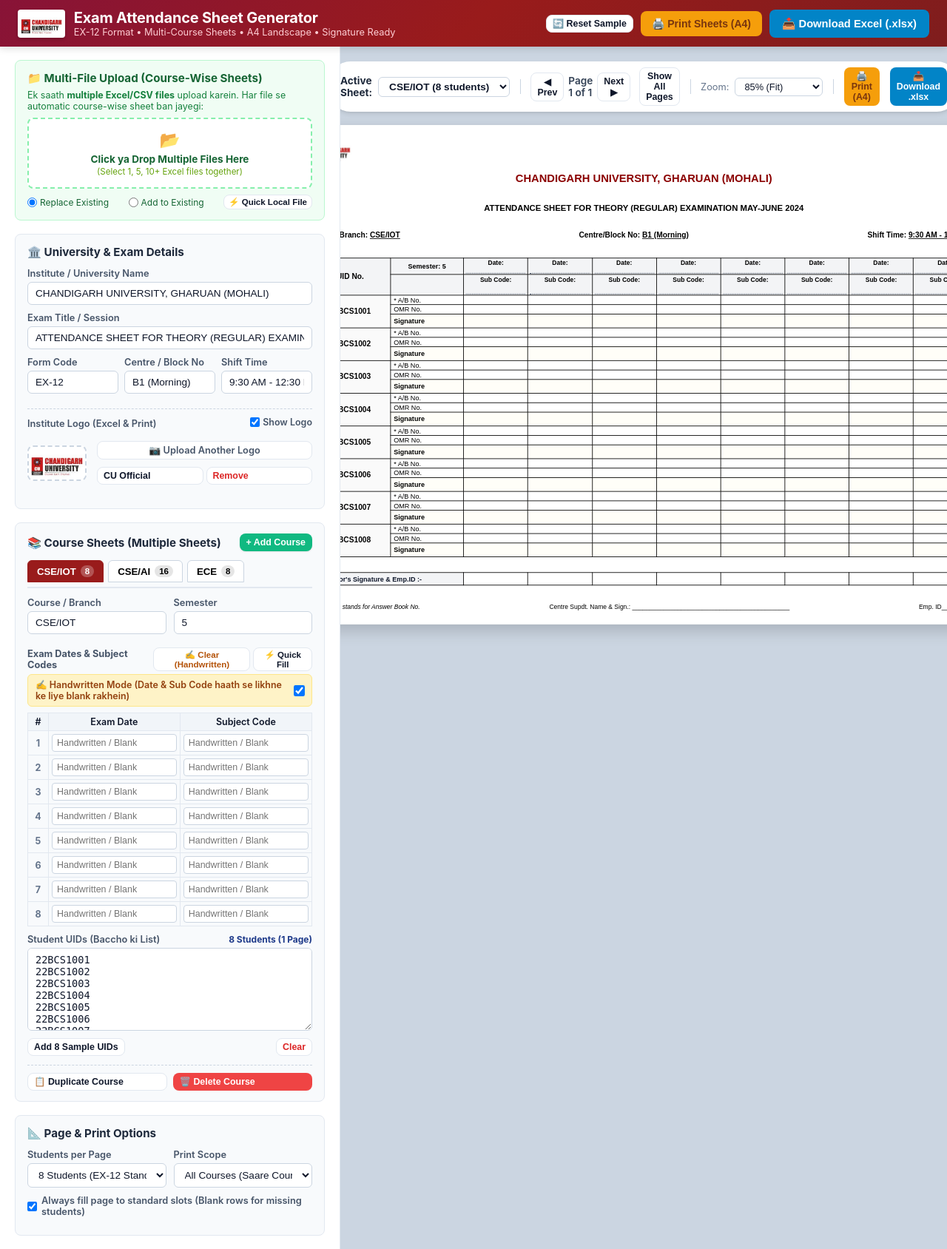
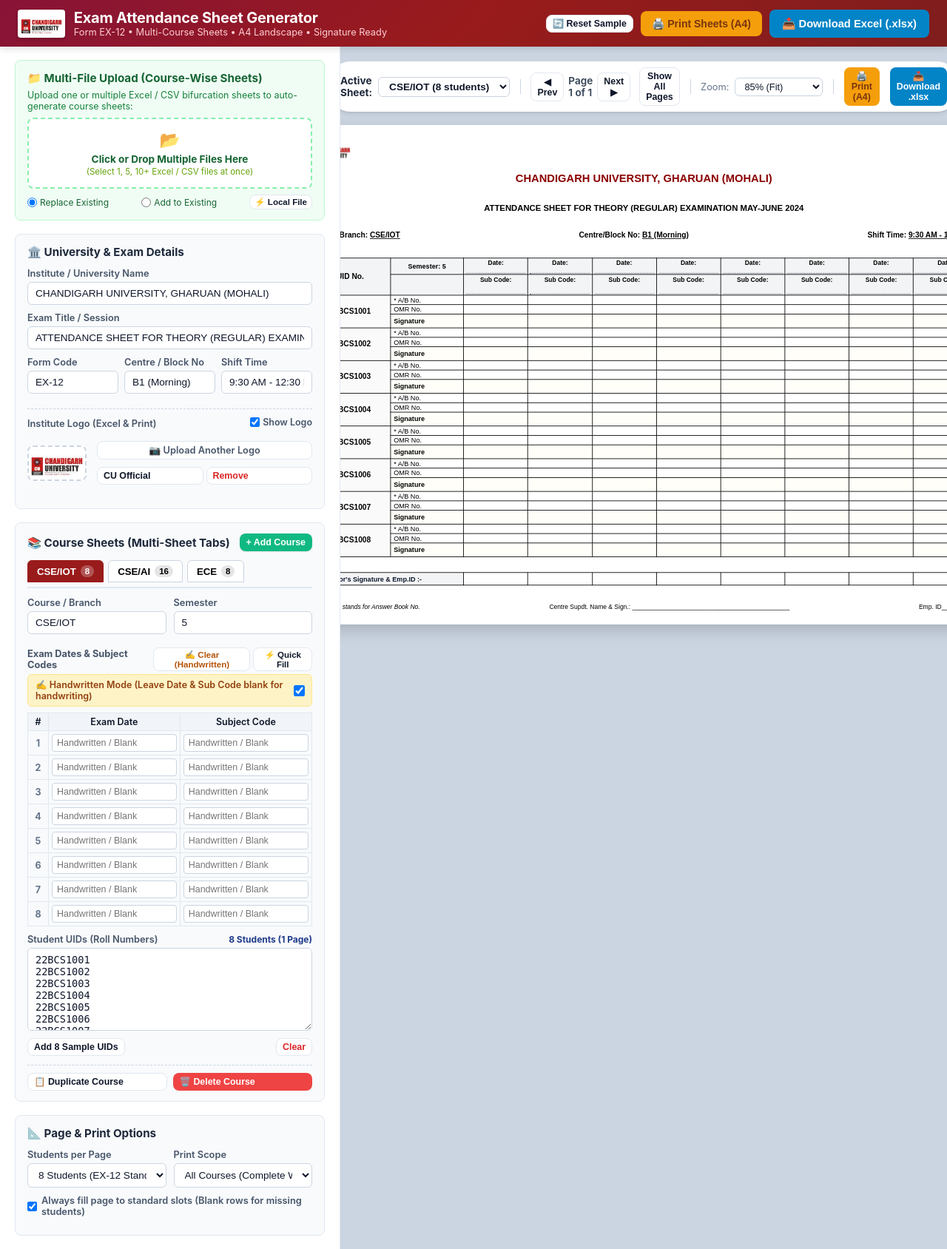
Before and after one commit to kuldeepe13820-cell/exam-attendance-generator, a Flask app: page / in a window 1280 px wide. Shown: the whole page at 74% size. Run offline with Flask 3, Linux system fonts and the light colour scheme.

Commit message:
Convert UI labels, status messages, and documentation to full English

```diff
--- a/static/app.js
+++ b/static/app.js
@@ -1,4 +1,4 @@
-// Exam Attendance Sheet App - Frontend Logic
+// Exam Attendance Sheet App - Frontend Logic (English)
 
 let appData = {
   settings: {
@@ -100,7 +100,7 @@ function setupEventListeners() {
   document.getElementById('checkHandwrittenMode').addEventListener('change', (e) => {
     appData.settings.handwritten_mode = e.target.checked;
     renderPreview();
-    showToast(e.target.checked ? "Handwritten mode ON: Date & Sub Code blank for pen writing" : "Handwritten mode OFF");
+    showToast(e.target.checked ? "Handwritten mode ON: Date & Sub Code ready for pen handwriting" : "Handwritten mode OFF");
   });
 
   document.getElementById('btnMakeBlankDates').addEventListener('click', () => {
@@ -112,7 +112,7 @@ function setupEventListeners() {
     document.getElementById('checkHandwrittenMode').checked = true;
     renderDatesTable(c);
     renderPreview();
-    showToast("Cleared Dates & Sub Codes for handwriting");
+    showToast("Cleared Dates & Subject Codes for handwriting");
   });
 
   document.getElementById('selectStudentsPerPage').addEventListener('change', (e) => {
@@ -452,7 +452,7 @@ function addSampleStudents() {
   updateStudentStats();
   renderCourseTabs();
   renderPreview();
-  showToast("Added 8 sample students");
+  showToast("Added 8 sample student UIDs");
 }
 
 function autoFillDates() {
@@ -477,7 +477,7 @@ function autoFillDates() {
   document.getElementById('checkHandwrittenMode').checked = false;
   renderDatesTable(course);
   renderPreview();
-  showToast("Auto-filled dates & codes");
+  showToast("Auto-filled examination dates & codes");
 }
 
 async function handleLogoUpload(e) {
@@ -551,7 +551,7 @@ async function handleMultiFileUpload(fileList) {
 
     const statusBadge = document.getElementById('uploadStatusBadge');
     statusBadge.style.display = 'block';
-    statusBadge.innerHTML = `✅ <b>${result.files_processed} file(s)</b> se <b>${result.total_courses} course sheet(s)</b> create ho gayi (${result.total_students} students total)!`;
+    statusBadge.innerHTML = `✅ <b>${result.files_processed} file(s)</b> processed: <b>${result.total_courses} course sheet(s)</b> created (${result.total_students} students total)!`;
 
     showToast(`Success: Created ${result.total_courses} course sheets from ${result.files_processed} files!`);
   } catch (err) {
@@ -634,14 +634,12 @@ function generatePageHtml(course, pageIndex, totalPages) {
   const startIdx = pageIndex * spp;
   const pageStudents = students.slice(startIdx, startIdx + spp);
 
-  // Scaled logo for Chandigarh University
   const logoHtml = (s.show_logo && s.logo_url)
     ? `<img src="${s.logo_url}" alt="Chandigarh University Logo" style="max-height: 100%; max-width: 100%; object-fit: contain;">`
     : '';
 
   let tableRowsHtml = '';
 
-  // Dates and Sub Code header cells with handwritten dotted lines when blank
   let dateThs = '';
   let subCodeThs = '';
   for (let i = 0; i < 8; i++) {
@@ -760,7 +758,7 @@ function generatePageHtml(course, pageIndex, totalPages) {
 async function downloadExcel() {
   saveFormToActiveCourse();
 
-  showToast("Generating Multi-Sheet Excel file...");
+  showToast("Generating Multi-Sheet Excel workbook...");
   try {
     const payload = {
       settings: appData.settings,
--- a/templates/index.html
+++ b/templates/index.html
@@ -15,17 +15,17 @@
       <img src="/static/default_logo.png" alt="Chandigarh University Logo" class="brand-logo-img" id="headerLogoImg" style="width: auto; height: 38px; border-radius: 4px; background: white; padding: 2px;">
       <div>
         <h1>Exam Attendance Sheet Generator</h1>
-        <div class="brand-subtitle">EX-12 Format &bull; Multi-Course Sheets &bull; A4 Landscape &bull; Signature Ready</div>
+        <div class="brand-subtitle">Form EX-12 &bull; Multi-Course Sheets &bull; A4 Landscape &bull; Signature Ready</div>
       </div>
     </div>
     <div class="header-actions">
-      <button class="btn btn-secondary btn-sm" id="btnLoadSample" title="Load sample multi-course data">
+      <button class="btn btn-secondary btn-sm" id="btnLoadSample" title="Reset to sample multi-course data">
         🔄 Reset Sample
       </button>
       <button class="btn btn-print" id="btnPrintTop" title="Print sheets in A4 Landscape">
         🖨️ Print Sheets (A4)
       </button>
-      <button class="btn btn-download" id="btnDownloadExcelTop" title="Download Excel with multiple sheets">
+      <button class="btn btn-download" id="btnDownloadExcelTop" title="Download Excel workbook with course-wise sheets">
         📥 Download Excel (.xlsx)
       </button>
     </div>
@@ -43,14 +43,14 @@
           <span>📁 Multi-File Upload (Course-Wise Sheets)</span>
         </div>
         <p style="font-size: 0.78rem; color: #15803d; margin-bottom: 8px;">
-          Ek saath <b>multiple Excel/CSV files</b> upload karein. Har file se automatic course-wise sheet ban jayegi:
+          Upload one or multiple Excel / CSV bifurcation sheets to auto-generate course sheets:
         </p>
 
         <!-- Drag and Drop Zone -->
         <div id="dropZone" style="border: 2px dashed #86efac; border-radius: 8px; padding: 14px; text-align: center; background: white; cursor: pointer; transition: all 0.2s;">
           <div style="font-size: 1.4rem; margin-bottom: 4px;">📂</div>
-          <div style="font-weight: 700; font-size: 0.85rem; color: #166534;">Click ya Drop Multiple Files Here</div>
-          <div style="font-size: 0.72rem; color: #65a30d; margin-top: 2px;">(Select 1, 5, 10+ Excel files together)</div>
+          <div style="font-weight: 700; font-size: 0.85rem; color: #166534;">Click or Drop Multiple Files Here</div>
+          <div style="font-size: 0.72rem; color: #65a30d; margin-top: 2px;">(Select 1, 5, 10+ Excel / CSV files at once)</div>
           <input type="file" id="multiFileInput" multiple accept=".xlsx,.xls,.csv" style="display: none;">
         </div>
 
@@ -62,7 +62,7 @@
             <input type="radio" name="uploadMode" value="append"> Add to Existing
           </label>
           <button class="btn btn-secondary btn-sm" id="btnLoadLocalBifurcation" style="padding: 2px 6px; font-size: 0.72rem;">
-            ⚡ Quick Local File
+            ⚡ Local File
           </button>
         </div>
 
@@ -129,7 +129,7 @@
       <!-- Course Sheets Management -->
       <div class="section-box">
         <div class="section-title">
-          <span>📚 Course Sheets (Multiple Sheets)</span>
+          <span>📚 Course Sheets (Multi-Sheet Tabs)</span>
           <button class="btn btn-primary btn-sm" id="btnAddCourse">+ Add Course</button>
         </div>
 
@@ -168,7 +168,7 @@
             <!-- Handwritten Mode Switch -->
             <div style="background: #fef3c7; border: 1px solid #fde68a; border-radius: 6px; padding: 6px 10px; margin-bottom: 8px; display: flex; align-items: center; justify-content: space-between;">
               <span style="font-size: 0.78rem; color: #92400e; font-weight: 600;">
-                ✍️ Handwritten Mode (Date &amp; Sub Code haath se likhne ke liye blank rakhein)
+                ✍️ Handwritten Mode (Leave Date &amp; Sub Code blank for handwriting)
               </span>
               <input type="checkbox" id="checkHandwrittenMode" checked style="cursor: pointer; transform: scale(1.15);">
             </div>
@@ -190,12 +190,12 @@
           <!-- Students UIDs Input -->
           <div class="form-group">
             <div style="display: flex; justify-content: space-between; align-items: center; margin-bottom: 4px;">
-              <label for="inputUids" style="margin: 0;">Student UIDs (Baccho ki List)</label>
+              <label for="inputUids" style="margin: 0;">Student UIDs (Roll Numbers)</label>
               <span id="studentStatsBadge" style="font-size: 0.75rem; font-weight: 700; color: #1e3a8a;">
                 8 Students (1 Page)
               </span>
             </div>
-            <textarea id="inputUids" class="form-control" rows="6" placeholder="Paste UIDs here (one per line or comma separated)&#10;e.g.&#10;22BCS1001&#10;22BCS1002&#10;22BCS1003"></textarea>
+            <textarea id="inputUids" class="form-control" rows="6" placeholder="Paste UIDs here (one per line or comma/tab separated)&#10;e.g.&#10;22BCS1001&#10;22BCS1002&#10;22BCS1003"></textarea>
             <div style="display: flex; justify-content: space-between; margin-top: 6px;">
               <button class="btn btn-secondary btn-sm" id="btnAddSampleStudents">Add 8 Sample UIDs</button>
               <button class="btn btn-secondary btn-sm" id="btnClearStudents" style="color: #dc2626;">Clear</button>
@@ -225,14 +225,14 @@
             <label for="selectStudentsPerPage">Students per Page</label>
             <select id="selectStudentsPerPage" class="form-control">
               <option value="8" selected>8 Students (EX-12 Standard)</option>
-              <option value="6">6 Students (More space)</option>
+              <option value="6">6 Students (Extra Height)</option>
               <option value="10">10 Students (Dense)</option>
             </select>
           </div>
           <div class="form-group">
             <label for="selectPrintScope">Print Scope</label>
             <select id="selectPrintScope" class="form-control">
-              <option value="all" selected>All Courses (Saare Course)</option>
+              <option value="all" selected>All Courses (Complete Workbook)</option>
               <option value="current">Current Course Only</option>
             </select>
           </div>
```
Also changed, not shown: README.md.
